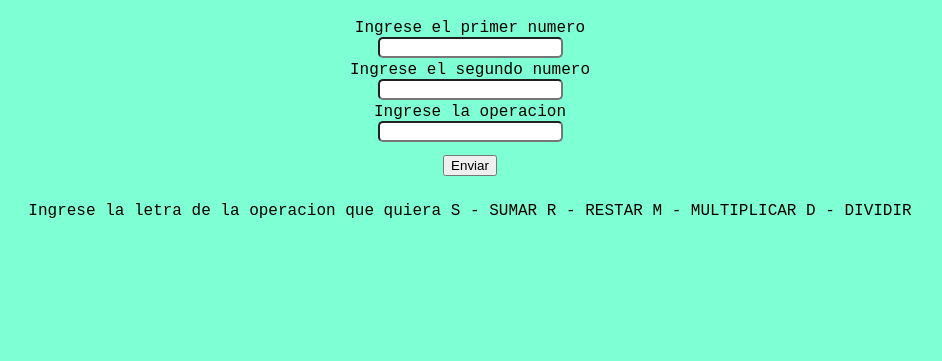
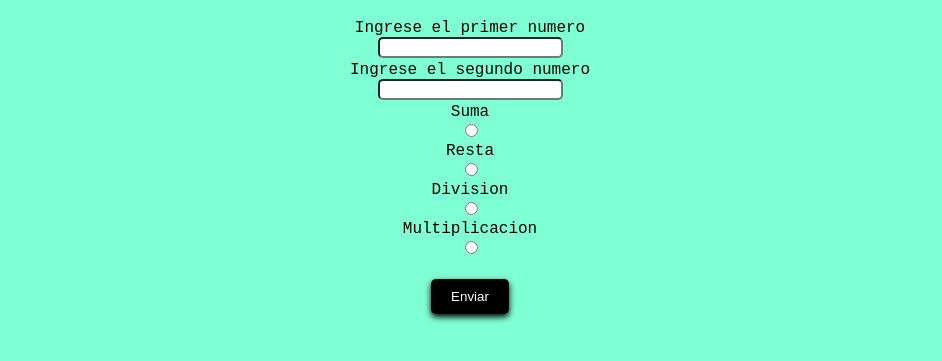
Before and after one commit to maxiberosich/EjerciciosEgg-Javascript, a plain HTML site: page Ejercicio5/index.html in a window 1280 px wide. Both pictures are taken after a click on the button "Enviar". Shown: the part 61-422 px from the top of the page, without its empty margins (170-1112 px from the left). Drawn offline with Linux system fonts and the light colour scheme.

Commit message:
Modificacion Ej5

```diff
--- a/Ejercicio5/script.js
+++ b/Ejercicio5/script.js
@@ -34,22 +34,33 @@ input2.id = "numero2";
 input2.type = "number";
 
 
-// OPERACION
-const label3 = document.createElement("label");
-label3.textContent = `Ingrese la operacion  `;
-label3.setAttribute("for","operacion");
-
-const input3 = document.createElement("input");
-input3.id = "operacion";
-input3.type = "text";
 
 
 div.appendChild(label);
 div.appendChild(input);
 div.appendChild(label2);
 div.appendChild(input2);
+
+// CREACION DE LOS DIFERENTES INPUTS DE TIPO RADIO
+const opciones = [
+    {nombre: `suma`, etiqueta: "Suma"},
+    {nombre: `resta`, etiqueta: "Resta"},
+    {nombre: `division`, etiqueta: "Division"},
+    {nombre: `multiplicacion`, etiqueta: "Multiplicacion"}
+]
+
+for (const opc of opciones) {
+    const inputInfo = document.createElement("input");
+    inputInfo.name = "operacion";
+    inputInfo.type = "radio";
+    inputInfo.value = opc.nombre;
+
+    const label3 = document.createElement("label");
+    label3.textContent = opc.etiqueta;
+
     div.appendChild(label3);
-div.appendChild(input3);
+    div.appendChild(inputInfo);
+}
 
 body.appendChild(div);
 
@@ -58,13 +69,6 @@ const boton = document.createElement("button");
 boton.textContent = `Enviar`;
 body.appendChild(boton);
 
-const texto = document.createElement("p");
-texto.textContent = `Ingrese la letra de la operacion que quiera
-S - SUMAR
-R - RESTAR
-M - MULTIPLICAR
-D - DIVIDIR`;
-body.appendChild(texto);
 
 boton.addEventListener("click",()=>{
     calculadora();
@@ -73,22 +77,22 @@ boton.addEventListener("click",()=>{
 let calculadora = () =>{
     let n1 = parseInt(input.value);
     let n2 = parseInt(input2.value);
-    let op = input3.value;
-    switch (op) {
-        case "s":
-        case "S":
+
+    const opcio = document.querySelectorAll('input[type="radio"]');
+    for(const opci of opcio){
+        if(opci.checked){
+            const opcS = opci.value;
+            switch (opcS) {
+                case "suma":
                     alert(`El resultado de la suma es ${n1 + n2} `);
                     break;
-        case "r":
-        case "R":
+                case "resta":
                     alert(`El resultado de la resta es ${n1-n2}`);
                     break;
-        case "d":
-        case "D":
+                case "division":
                     alert(`El resultado de la division es ${n1/n2}`);
                     break;
-        case "m":
-        case "M":
+                case "multiplicacion":
                     alert(`El resultado de la multiplicacion es ${n1*n2}`);
                     break;
                 default:
@@ -96,3 +100,6 @@ let calculadora = () =>{
                     break;
             }
         }
+    }
+
+}
--- a/Ejercicio5/style.css
+++ b/Ejercicio5/style.css
@@ -11,10 +11,17 @@ label{
 }
 
 input{
+    display: flexbox;
     margin-bottom: 3px;
     border-radius: 5px;
 }
 
 button{
-    margin: 10px;
+    background-color: #000;
+    color: #fff;
+    margin: 20px auto;
+    padding: 10px 20px;
+    border: none;
+    border-radius: 5px;
+    box-shadow: 0px 3px 6px rgba(0, 0, 0, 1.5);
 }
```
Lines whose indentation alone changed are shown as unchanged.
